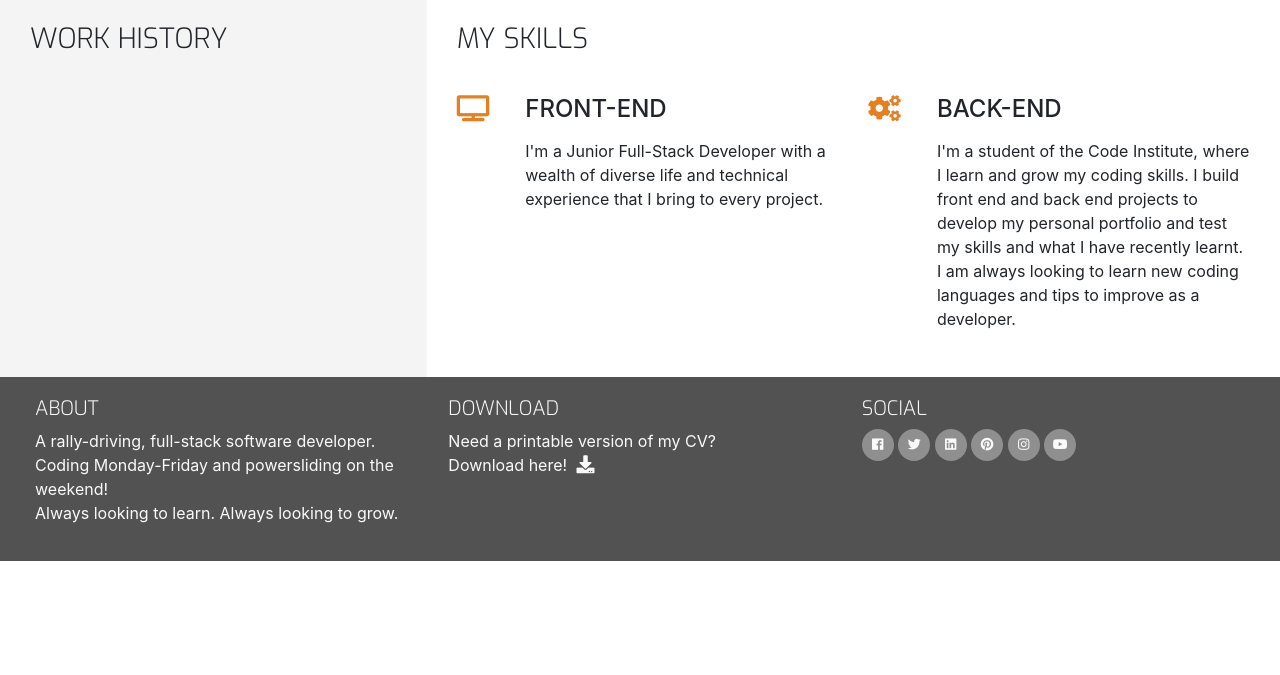
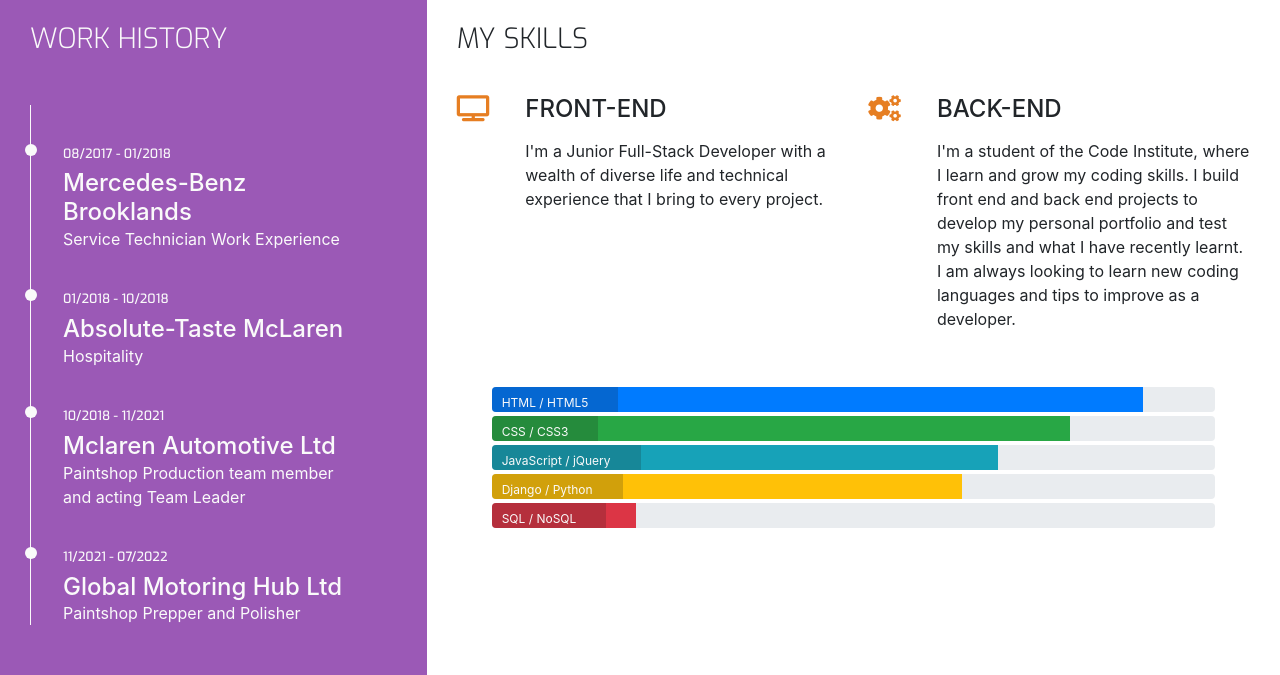
Before and after one commit to Robrowno/my-personal-cv, a plain HTML site: page resume.html in a window 1280 px wide. Shown: the part 372-1047 px from the top of the page. Before the commit the page ends 933 px from the top, so only its background shows below. Drawn offline with nearby package versions, Linux system fonts and the light colour scheme.

Commit message:
Add resume html content and style with css

```diff
--- a/assets/css/style.css
+++ b/assets/css/style.css
@@ -27,6 +27,10 @@
 
 .bg-color-personal-info {
     background-color: #f4f4f4;
+}
+
+.bg-color-work-history {
+    background-color: #9b59b6;
 }
 
 
@@ -62,6 +66,8 @@ h1,h2,h3,h4 {
 
 }
 
+
+.history-heading,
 .section-heading {
     font-family: "Exo", sans-serif;
     font-weight: 300;
@@ -265,3 +271,76 @@ footer {
     width: 60%;
 
 }
+
+/* ---------------------------------------------- Skills ------------ */
+
+
+.progress {
+    position: relative;
+    height: 25px;
+    margin-bottom: 4px;
+    line-height: 25px;
+}
+
+.progress-type {
+    position: absolute;
+    left: 0px;
+    font-weight: 400;
+    padding: 3px 30px 2px 10px;
+    color: #fafafa;
+    background-color: rgba(25, 25, 25, 0.2);
+}
+
+.progress-section {
+    margin: 40px 20px;
+}
+
+/* ---------------------------------------------- Work History ------------ */
+
+
+.history-heading {
+    color: #fafafa;
+    margin-bottom: 50px;
+}
+
+.timeline-item {
+    padding: 4em 2em 0em 2em;
+    position: relative;
+    color: #fafafa;
+    border-left: 1px solid;
+}
+
+.timeline-item p {
+    padding: 0;
+    margin: 0;
+}
+
+.timeline-item::before {
+    content: attr(data-dates);
+    position: absolute;
+    left: 2.5em;
+    top: 3em;
+    display: block;
+    font-family: "Exo", sans-serif;
+    font-weight: 500;
+    font-size: 0.8em;
+    padding: 0;
+    margin: 0;
+}
+
+.timeline-item::after {
+    width: 12px;
+    height: 12px;
+    display: block;
+    top: 2.4em;
+    position: absolute;
+    left: -6px;
+    border-radius: 12px;
+    content: '';
+    background: #fafafa;
+
+}
+
+.history-items {
+    margin-bottom: 30px;
+}
--- a/resume.html
+++ b/resume.html
@@ -57,12 +57,30 @@
     </header>
     <section class="container-fluid">
         <div class="row">
-            <div class="col-md-4 bg-color-personal-info section-column">
+            <div class="col-md-4 bg-color-work-history section-column">
                 <div class="row">
                     <div class="col-12">
-                        <h3 class="section-heading uppercase">
+                        <h3 class="history-heading uppercase">
                             Work History
                         </h3>
+                    </div>
+                </div>
+                <div class="history-items">
+                    <div class="timeline-item" data-dates="08/2017 - 01/2018">
+                        <h4>Mercedes-Benz Brooklands</h4>
+                        <p>Service Technician Work Experience</p>
+                    </div>
+                    <div class="timeline-item" data-dates="01/2018 - 10/2018">
+                        <h4>Absolute-Taste McLaren</h4>
+                        <p>Hospitality</p>
+                    </div>
+                    <div class="timeline-item" data-dates="10/2018 - 11/2021">
+                        <h4>Mclaren Automotive Ltd</h4>
+                        <p>Paintshop Production team member and acting Team Leader</p>
+                    </div>
+                    <div class="timeline-item" data-dates="11/2021 - 07/2022">
+                        <h4>Global Motoring Hub Ltd</h4>
+                        <p>Paintshop Prepper and Polisher</p>
                     </div>
                 </div>
             </div>
@@ -103,6 +121,45 @@
 
                                 </p>
                             </div>
+                        </div>
+                    </div>
+                </div>
+                <div class="row progress-section">
+                    <div class="col">
+                        <div class="progress">
+                            <div class="progress-bar" role="progressbar" aria-valuenow="90" aria-valuemin="0"
+                                aria-valuemax="100" style="width:90%;">
+                                <span class="sr-only">90% complete</span>
+                            </div>
+                            <span class="progress-type">HTML / HTML5</span>
+                        </div>
+                        <div class="progress">
+                            <div class="progress-bar bg-success" role="progressbar" aria-valuenow="80" aria-valuemin="0"
+                                aria-valuemax="100" style="width:80%;">
+                                <span class="sr-only">80% complete</span>
+                            </div>
+                            <span class="progress-type">CSS / CSS3</span>
+                        </div>
+                        <div class="progress">
+                            <div class="progress-bar bg-info" role="progressbar" aria-valuenow="70" aria-valuemin="0"
+                                aria-valuemax="100" style="width:70%;">
+                                <span class="sr-only">70% complete</span>
+                            </div>
+                            <span class="progress-type">JavaScript / jQuery</span>
+                        </div>
+                        <div class="progress">
+                            <div class="progress-bar bg-warning" role="progressbar" aria-valuenow="65" aria-valuemin="0"
+                                aria-valuemax="100" style="width:65%;">
+                                <span class="sr-only">65% complete</span>
+                            </div>
+                            <span class="progress-type">Django / Python</span>
+                        </div>
+                        <div class="progress">
+                            <div class="progress-bar bg-danger" role="progressbar" aria-valuenow="20" aria-valuemin="0"
+                                aria-valuemax="100" style="width:20%;">
+                                <span class="sr-only">20% complete</span>
+                            </div>
+                            <span class="progress-type">SQL / NoSQL</span>
                         </div>
                     </div>
                 </div>
```
